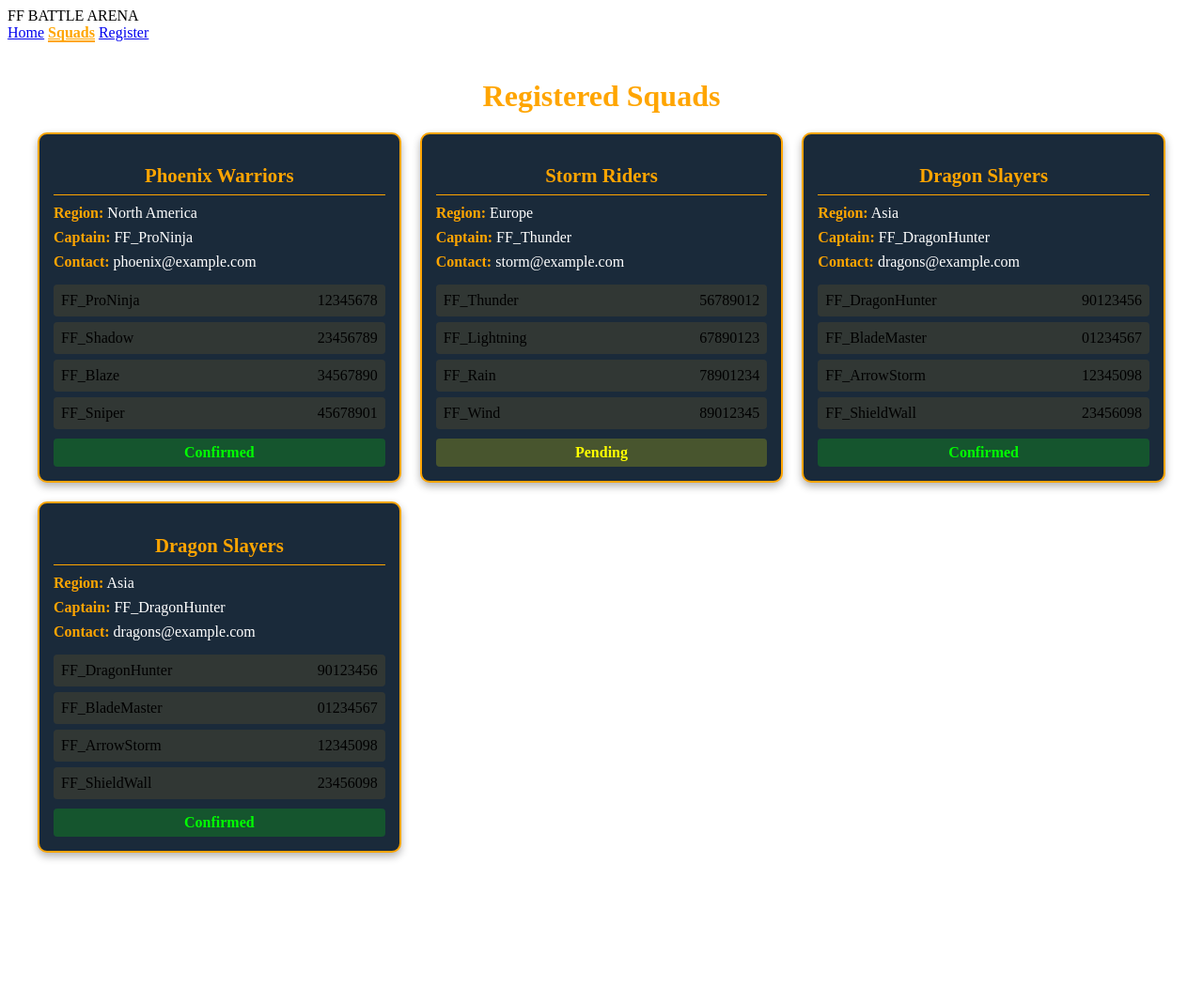
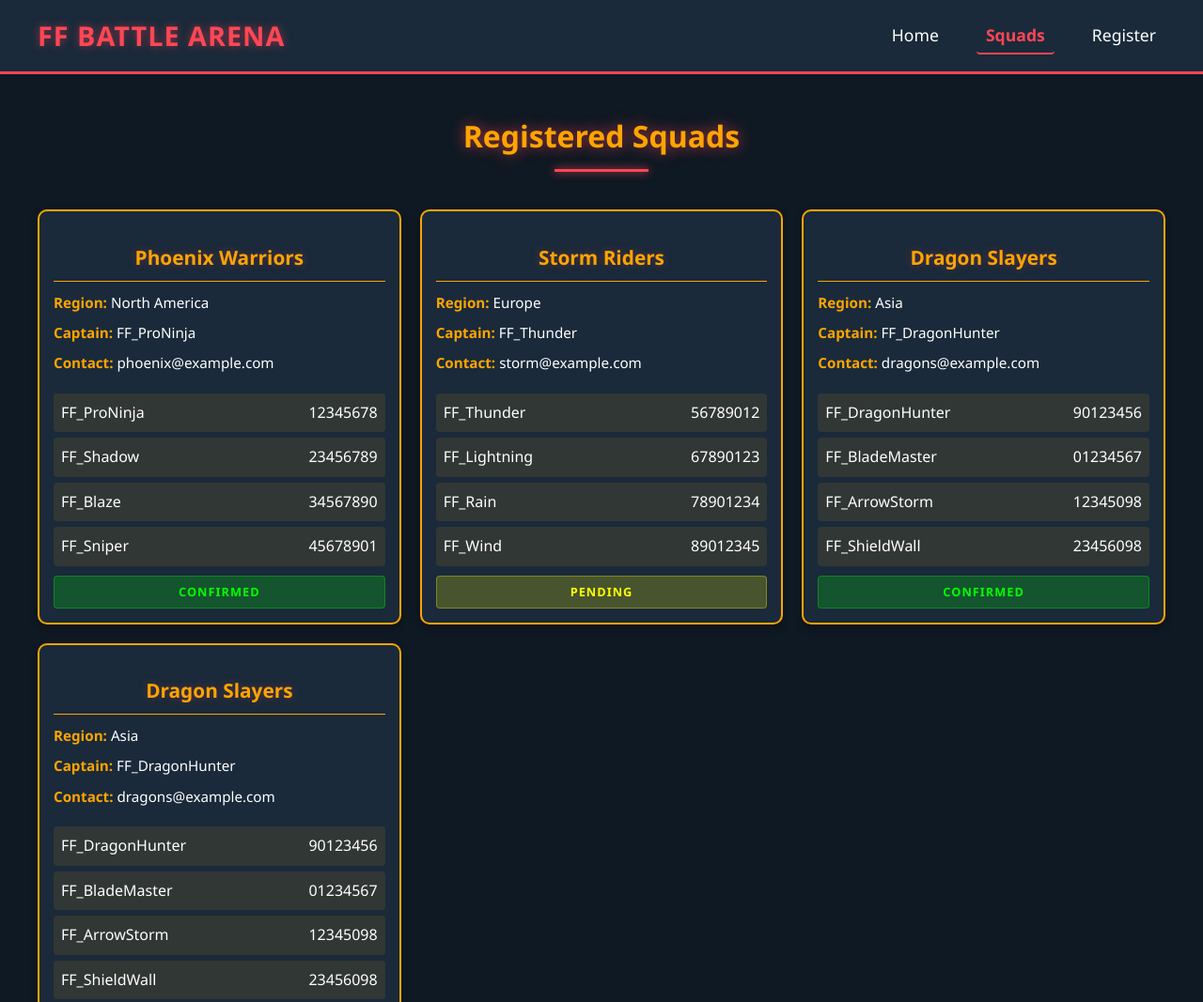
Before and after one commit to hamza01320/freefire-tournament, a plain HTML site: page squads.html in a window 1280 px wide. Shown: the top 1067 px of the page at 94% size. Before the commit the page ends 936 px from the top, so only its background shows below. Drawn offline with Linux system fonts and the light colour scheme.

Commit message:
Update styles.css

```diff
--- a/styles.css
+++ b/styles.css
@@ -1,29 +1,283 @@
-/* Add these to your existing CSS file */
+/* styles.css - Complete CSS for Free Fire Tournament */
 
-/* Navigation Active State */
-.nav-links .active {
-    color: #FFA500;
-    font-weight: bold;
-    border-bottom: 2px solid #FFA500;
+/* Base Styles */
+body {
+    font-family: 'Segoe UI', Tahoma, Geneva, Verdana, sans-serif;
+    background-color: #0f1923;
+    color: #ffffff;
+    margin: 0;
+    padding: 0;
+    line-height: 1.6;
 }
 
-/* Responsive adjustments */
+/* Navigation Bar */
+.navbar {
+    background-color: #1a2a3a;
+    padding: 15px 0;
+    border-bottom: 3px solid #ff4655;
+    position: sticky;
+    top: 0;
+    z-index: 1000;
+}
+
+.nav-container {
+    max-width: 1200px;
+    margin: 0 auto;
+    display: flex;
+    justify-content: space-between;
+    align-items: center;
+    padding: 0 20px;
+}
+
+.logo {
+    color: #ff4655;
+    font-size: 1.8rem;
+    font-weight: bold;
+    text-transform: uppercase;
+    letter-spacing: 1px;
+    text-shadow: 0 0 10px rgba(255, 70, 85, 0.5);
+}
+
+.nav-links {
+    display: flex;
+    gap: 30px;
+}
+
+.nav-links a {
+    color: white;
+    text-decoration: none;
+    font-size: 1.1rem;
+    transition: all 0.3s ease;
+    padding: 5px 10px;
+    border-radius: 4px;
+}
+
+.nav-links a:hover {
+    color: #ff4655;
+    background-color: rgba(255, 70, 85, 0.1);
+}
+
+.nav-links a.active {
+    color: #ff4655;
+    font-weight: bold;
+    border-bottom: 2px solid #ff4655;
+}
+
+/* Main Content Container */
+.squads-container {
+    max-width: 1200px;
+    margin: 30px auto;
+    padding: 0 20px;
+}
+
+.page-title {
+    text-align: center;
+    color: #ff4655;
+    margin: 30px 0;
+    font-size: 2.5rem;
+    text-shadow: 0 0 15px rgba(255, 70, 85, 0.7);
+    position: relative;
+}
+
+.page-title::after {
+    content: '';
+    display: block;
+    width: 100px;
+    height: 3px;
+    background: #ff4655;
+    margin: 10px auto;
+    box-shadow: 0 0 10px #ff4655;
+}
+
+/* Squads Grid Layout */
+.squads-grid {
+    display: grid;
+    grid-template-columns: repeat(auto-fill, minmax(320px, 1fr));
+    gap: 25px;
+    margin-top: 40px;
+}
+
+/* Squad Card Styling */
+.squad-card {
+    background: linear-gradient(145deg, #1a2a3a, #16202d);
+    border-radius: 10px;
+    padding: 20px;
+    border: 2px solid #ff4655;
+    box-shadow: 0 10px 20px rgba(0, 0, 0, 0.3);
+    transition: all 0.3s ease;
+    position: relative;
+    overflow: hidden;
+}
+
+.squad-card:hover {
+    transform: translateY(-5px);
+    box-shadow: 0 15px 30px rgba(255, 70, 85, 0.2);
+}
+
+.squad-card::before {
+    content: '';
+    position: absolute;
+    top: -50%;
+    left: -50%;
+    width: 200%;
+    height: 200%;
+    background: radial-gradient(circle, rgba(255,70,85,0.1) 0%, rgba(255,70,85,0) 70%);
+    transition: all 0.5s ease;
+    opacity: 0;
+}
+
+.squad-card:hover::before {
+    opacity: 1;
+}
+
+.squad-name {
+    color: #ff4655;
+    font-size: 1.5rem;
+    margin-bottom: 15px;
+    text-align: center;
+    padding-bottom: 10px;
+    border-bottom: 1px solid rgba(255, 70, 85, 0.5);
+    text-shadow: 0 0 10px rgba(255, 70, 85, 0.3);
+}
+
+.squad-info {
+    margin-bottom: 20px;
+}
+
+.squad-info p {
+    margin: 10px 0;
+    color: #e0e0e0;
+    font-size: 0.95rem;
+}
+
+.squad-info span {
+    color: #ff4655;
+    font-weight: bold;
+}
+
+/* Players List Styling */
+.players-list {
+    margin-top: 20px;
+}
+
+.player {
+    display: flex;
+    justify-content: space-between;
+    align-items: center;
+    background: rgba(255, 70, 85, 0.1);
+    padding: 10px;
+    margin-bottom: 8px;
+    border-radius: 5px;
+    transition: all 0.2s ease;
+}
+
+.player:hover {
+    background: rgba(255, 70, 85, 0.2);
+    transform: translateX(5px);
+}
+
+.player-ign {
+    font-weight: bold;
+    color: #ffffff;
+}
+
+.player-id {
+    font-family: 'Courier New', monospace;
+    color: #ff4655;
+    font-size: 0.9rem;
+}
+
+/* Status Badges */
+.status {
+    text-align: center;
+    margin-top: 20px;
+    padding: 8px;
+    border-radius: 5px;
+    font-weight: bold;
+    letter-spacing: 1px;
+    text-transform: uppercase;
+    font-size: 0.8rem;
+}
+
+.confirmed {
+    background: rgba(0, 255, 0, 0.15);
+    color: #00ff00;
+    border: 1px solid rgba(0, 255, 0, 0.3);
+}
+
+.pending {
+    background: rgba(255, 255, 0, 0.15);
+    color: #ffff00;
+    border: 1px solid rgba(255, 255, 0, 0.3);
+}
+
+/* Loading and Error States */
+.loading {
+    text-align: center;
+    color: #ff4655;
+    font-size: 1.2rem;
+    padding: 50px 0;
+    grid-column: 1 / -1;
+}
+
+.error {
+    text-align: center;
+    color: #ff3333;
+    padding: 30px;
+    grid-column: 1 / -1;
+    background: rgba(255, 0, 0, 0.1);
+    border-radius: 5px;
+    border: 1px solid #ff3333;
+}
+
+/* Responsive Design */
 @media (max-width: 768px) {
+    .nav-container {
+        flex-direction: column;
+        gap: 15px;
+    }
+
+    .nav-links {
+        width: 100%;
+        justify-content: space-around;
+        gap: 10px;
+    }
+
+    .squads-grid {
+        grid-template-columns: 1fr;
+    }
+
     .page-title {
         font-size: 2rem;
-    }
-
-    .squad-name {
-        font-size: 1.3rem;
     }
 }
 
 @media (max-width: 480px) {
-    .page-title {
-        font-size: 1.8rem;
+    .logo {
+        font-size: 1.5rem;
+    }
+
+    .nav-links a {
+        font-size: 0.9rem;
     }
 
     .squad-card {
         padding: 15px;
     }
 }
+
+/* Animations */
+@keyframes fadeIn {
+    from { opacity: 0; transform: translateY(20px); }
+    to { opacity: 1; transform: translateY(0); }
+}
+
+.squad-card {
+    animation: fadeIn 0.5s ease forwards;
+}
+
+/* Delay animations for each card */
+.squad-card:nth-child(1) { animation-delay: 0.1s; }
+.squad-card:nth-child(2) { animation-delay: 0.2s; }
+.squad-card:nth-child(3) { animation-delay: 0.3s; }
+.squad-card:nth-child(4) { animation-delay: 0.4s; }
```
